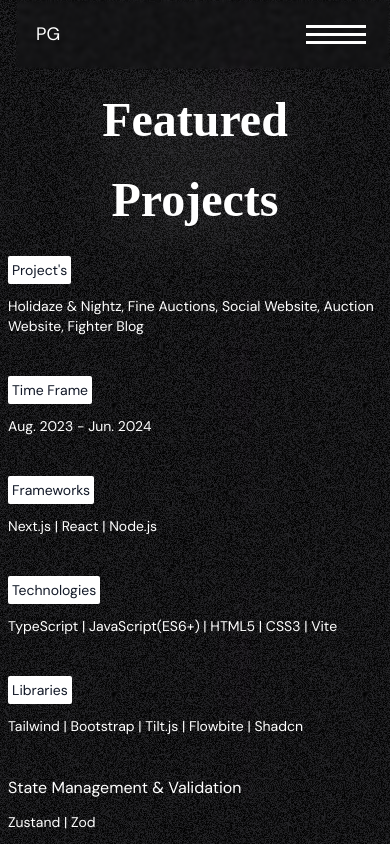
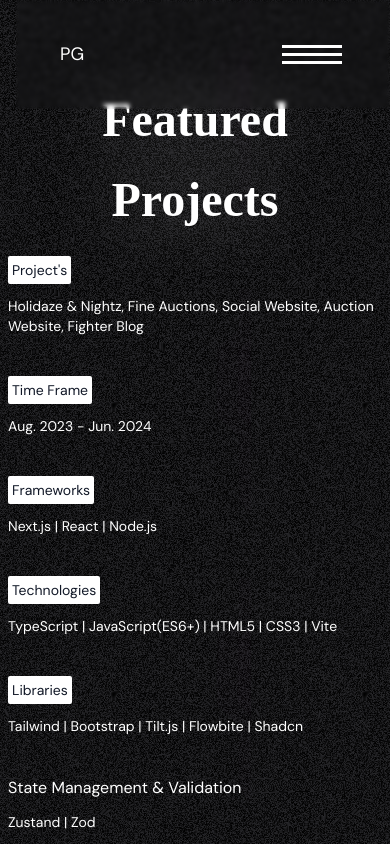
Before and after one commit to Pgarza-dev/Updated-Portfolio, a website built with Vite: page src/projects/projects.html in a window 390 px wide. Shown: the top 844 px of the page. Built offline with nearby package versions, Linux system fonts and the light colour scheme; a web font is replaced by a local one.

```diff
--- a/src/projects/projects.html
+++ b/src/projects/projects.html
@@ -97,7 +97,7 @@
     </ul>
 
     <div
-     class="fixed px-4 top-0 py-5 flex flex-row-reverse justify-between w-full z-50 backdrop-blur-[2px]"
+     class="fixed p-10 top-0 flex flex-row-reverse justify-between w-full z-50 backdrop-blur-[2px]"
     >
      <div id="hamburger-menu" class="hamburger px-6 cursor-pointer">
       <span class="bar"></span>
```
